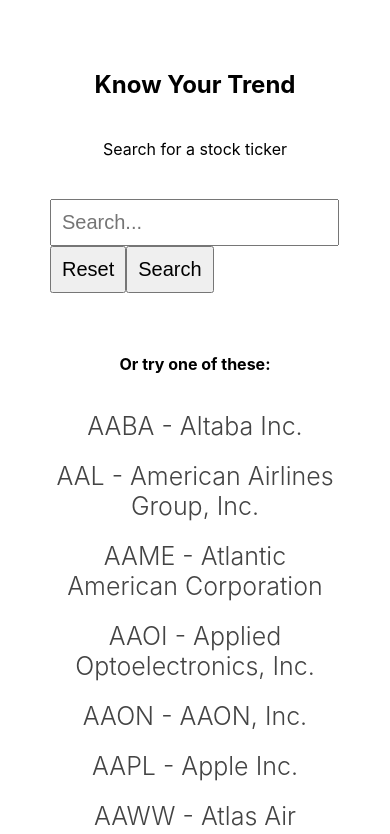
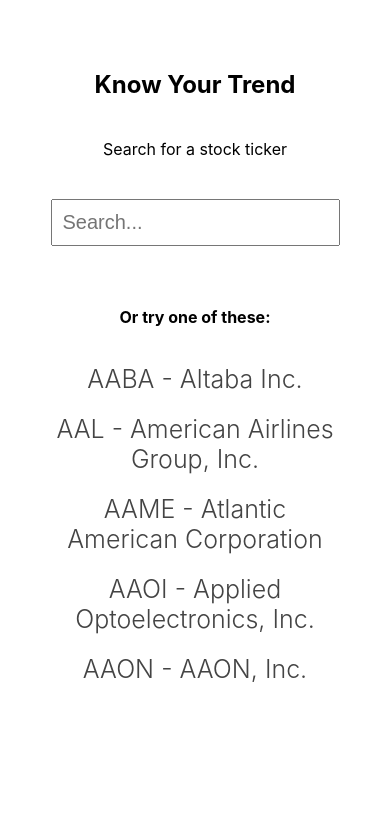
Before and after one commit to devcolors/know_your_trend_frontend, a React (Create React App) app: page / in a window 390 px wide. Shown: the top 834 px of the page. Built offline with nearby package versions, Linux system fonts and the light colour scheme.

Commit message:
quality updates

```diff
--- a/src/App.css
+++ b/src/App.css
@@ -6,6 +6,13 @@
   width: 100;
 }
 
+.searchandreset {
+  position: relative;
+}
+
+.buttongroup {
+  display: inline;
+}
 
 .search {
   padding: 10px;
--- a/src/App.js
+++ b/src/App.js
@@ -7,7 +7,25 @@
   const [query, setQuery] = useState("")
   const [response, setResponse] = useState("Search for a stock ticker")
   const [progress, setProgress] = useState(0)
+  const mobile = window.innerWidth < 768
   let counter = 0
+
+  console.log(window.innerWidth, mobile)
+
+  function getButtons() {
+    return (
+      <div className='buttongroup'>
+          <button className="resetbutton" onClick={() => {
+          setResponse("Search for a stock ticker")
+          setQuery("")
+          setProgress(0)
+        }}>Reset</button>
+        <button className="resetbutton" onClick={() => {
+          makeApiCall(query)
+        }}>Search</button>
+      </div>
+    )
+  }
 
   function makeApiCall(ticker) {
     setResponse("Loading...")
@@ -49,14 +67,7 @@
 
       <div className="searchandreset">
         <input type="text" placeHolder="Search..." className="search" onChange={e => setQuery(e.target.value)}/>
-        <button className="resetbutton" onClick={() => {
-          setResponse("Search for a stock ticker")
-          setQuery("")
-          setProgress(0)
-        }}>Reset</button>
-        <button className="resetbutton" onClick={() => {
-          makeApiCall(query)
-        }}>Search</button>
+        {mobile ? null : getButtons()}
       </div>
       <br/><br/>
 
@@ -68,6 +79,7 @@
             .map((ticker) => (
                 <li key={ticker.Symbol} className="listItem" onClick={() => makeApiCall(ticker.Symbol)}>{ticker.Symbol} - {ticker["Company Name"]}</li>
             ))
+            .slice(0, mobile ? 5 : 10)
         }
       </ul>
 
```
